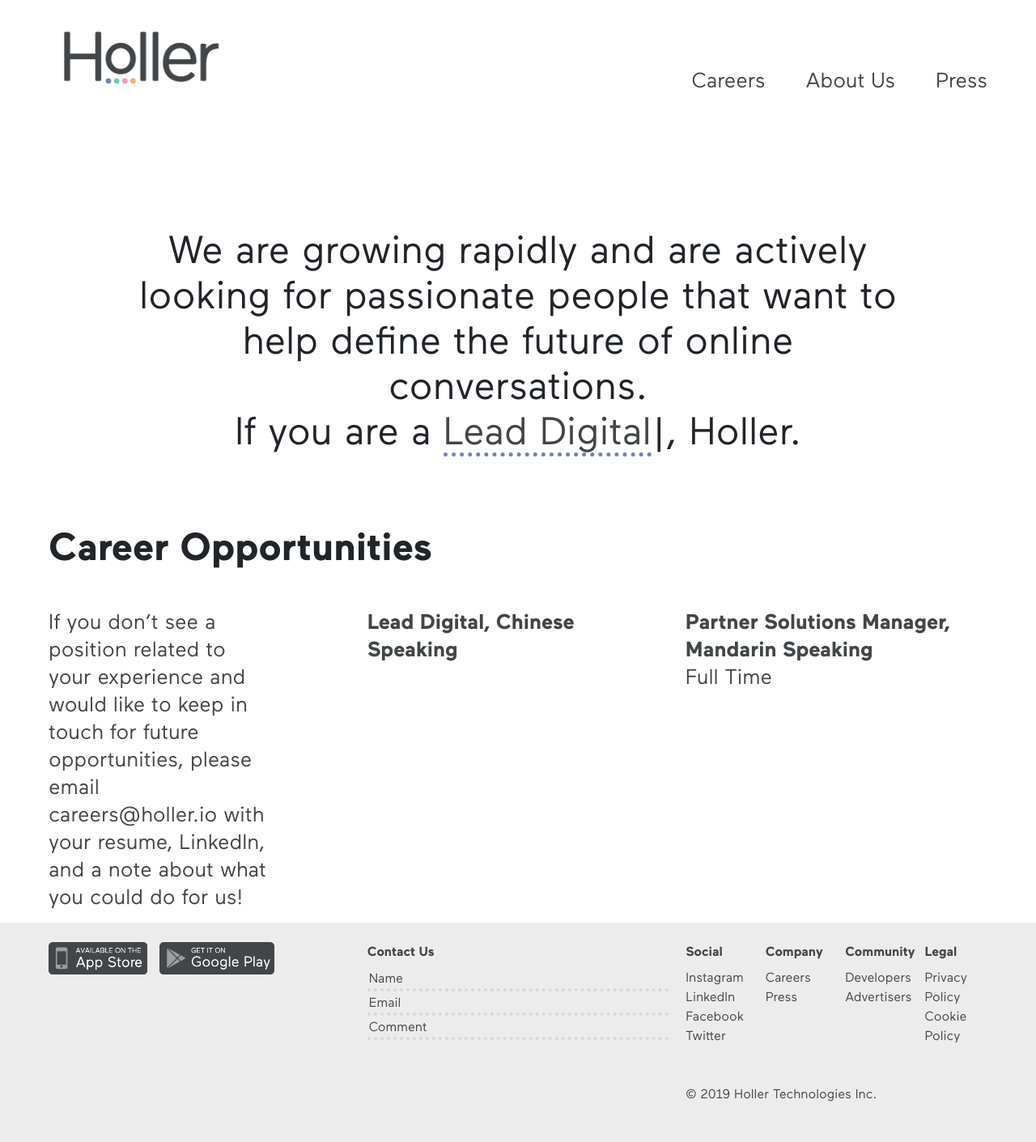
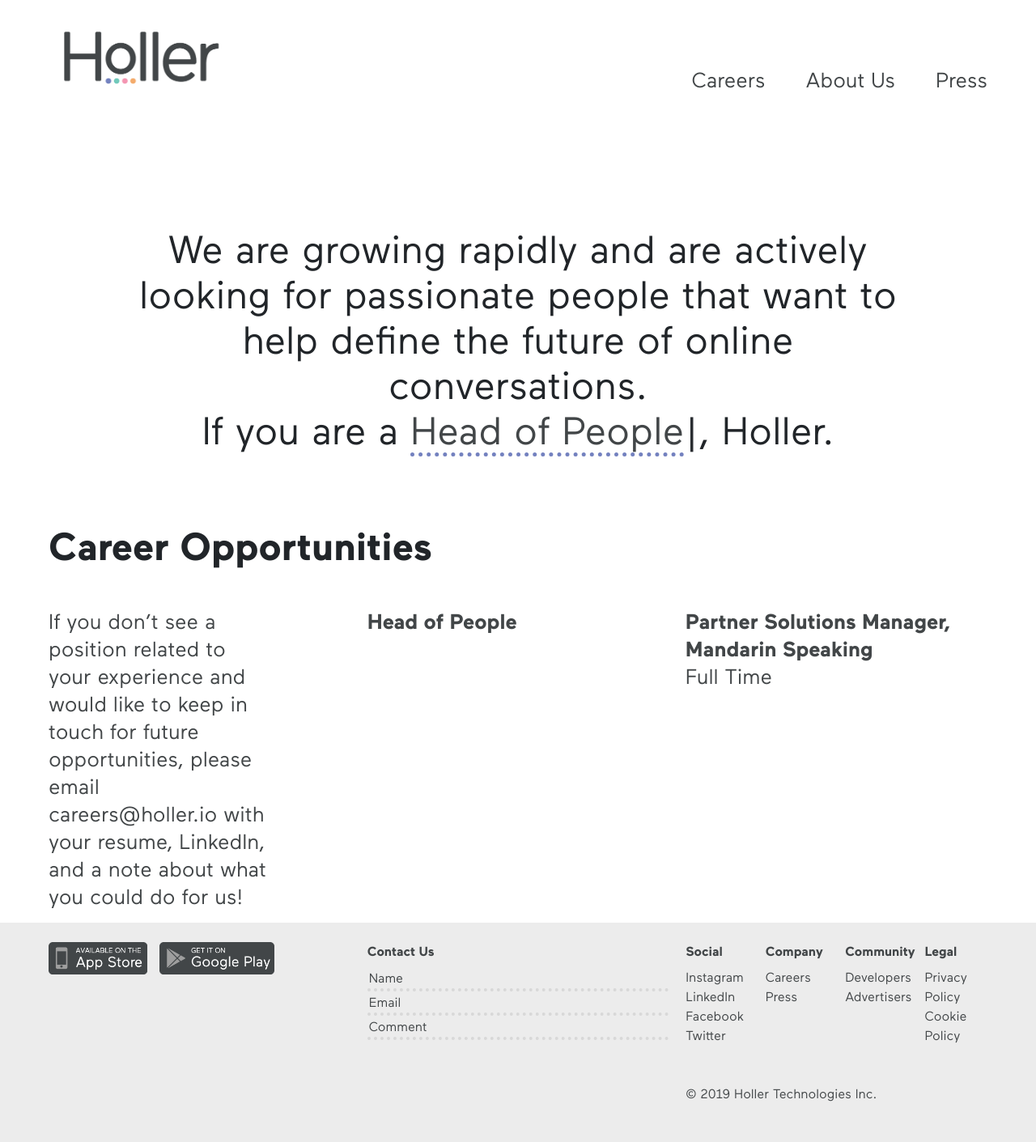
Before and after one commit to taliacotton/holler, a Jekyll site: the page built from careers.html, in a window 1280 px wide. Shown: the whole page at 81% size. Built offline with Jekyll 4.4.1, drawn with Linux system fonts in a browser that asks for light colours; nearby versions of some CDN libraries; some of the changed lines change nothing that is shown.

Commit message:
Updated '_listings/lead-digital-chinese-speaking.md' via CloudCannon

```diff
--- a/_listings/lead-digital-chinese-speaking.md
+++ b/_listings/lead-digital-chinese-speaking.md
@@ -1,9 +1,118 @@
 ---
-position: 'Lead Digital, Chinese Speaking'
+position: Head of People
 layout: listing
 image:
-description:
-shorthand-for-animation: Lead Digital
+description: >-
+  Emogi is a content platform for messaging. Our mission is to help people have
+  better conversations.
+
+
+  We work with leading chat, dating, gaming and productivity applications to
+  provide rich content experiences for users, whenever and wherever they
+  message. By understanding the connection between content, words, people,
+  places, and time, we surface relevant content for people when communicating
+  with friends and family.
+
+
+  We operate a multi-sided platform; our stakeholders includes end users,
+  platform partners, marketers, and content creators. Our success depends on our
+  ability to understand these stakeholders — to understand how users use our
+  product, how our content performs, and how our business partners work with us.
+  We are looking for a product leader to lead, innovate, and deliver value
+  through our product for all our constituencies.
+
+
+  Our solution services hundreds of millions of users across billions of
+  messages each month and in this role you will be able to define the
+  conversation experience for consumers. We are creating the future of content
+  in the conversation space, therefore, the ideal candidate should have a
+  passion for technology and creativity while being excited to roll their
+  sleeves up in a fast-paced startup environment.
+
+
+  We are looking for our first true people organization leader – who can inspire
+  and drive our teams and our culture as we continue to scale for our next phase
+  of growth. Our perfect candidate will be the energetic ambassador of all
+  things people to the company at large and is motivated by a love for people
+  and technology. The role reports to the COO and will be located at HQ in our
+  New York, NY offices.
+
+  Responsibilities
+
+  Build, drive and own People initiatives and programs for a 35+ person
+  organization across both current NY and SF offices (e.g. Recruiting,
+  Performance Reviews, Comp Planning, Career Pathing, Training & Development,
+  Retention, Culture, Diversity, etc.)
+
+
+  Proactively addresses difficult employee related issues and drive to
+  resolution while working with Emogi partners
+
+
+  Understand company goals and align People practices with business objectives
+
+
+  Serve as a strategic advisor and passionate contributor to company leadership
+  for all things people-related
+
+
+  Develop and Implement a best in class diversity and inclusion strategy and
+  drive that vision across the leadership team and entire organization
+
+
+  Solidify, spread and scale our current culture of mission oriented and
+  passionate problem solvers
+
+
+  Contribute to the People team's mission by providing support at all phases of
+  the employee lifecycle, including on-boarding, off-boarding, benefits
+  administration, and cultural programming
+
+
+  Work cross-functionally and collaboratively with Sales, Engineering and
+  Product
+
+
+  Act as an employee resource for all employee questions related to our services
+  by answering questions and solving problems with empathy and efficiency
+
+
+  Manage end-to-end processes: visas and immigration (working with inside and
+  outside counsel), employment law compliance, onboarding and offboarding
+  processes for all hires, payroll for hourly and salary employees and all
+  contractors, benefits expert for allteam, leaves and disabilities
+
+
+  Minimum Qualifications
+
+  10+ years of successful HR Generalist and HR Business Partner experience with
+  a preference to those with experience in the maker, education, or start-up
+  space
+
+
+  Track record of developing innovative and creative talent and growth
+  strategies and initiatives to scale a growing and vibrant company culture
+
+
+  Deep knowledge of diversity and inclusion issues globally and a strong
+  partnership with talent and recruiting strategies that speak to and attract
+  under represented groups and minorities
+
+
+  Tech savvy, demonstrated proficiency building and maintaining HR Systems and
+  Operations
+
+
+  A commitment to proactive, continuous, improvement
+
+
+  Demonstrated proficiency managing all employee lifecycle processes
+
+
+  Preferred Qualifications
+
+  BA/BS is preferred
+shorthand-for-animation: Head of People
 location: 'New York, New York'
 time:
 apply-link: 'https://www.typeform.com/'
```
